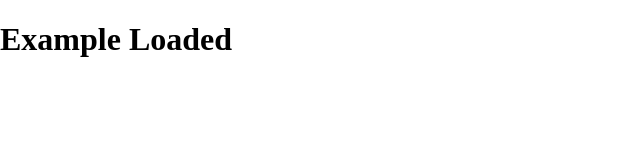
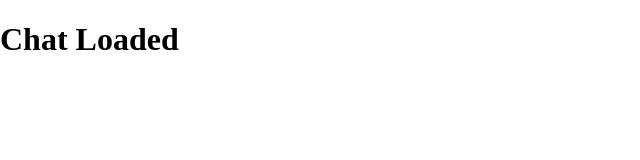
Before and after one commit to CasperRA/stage-manager, a Gatsby site: page / in a window 1280 px wide. Shown: the whole page, without its empty margins (0-640 px from the left). Built offline with nearby package versions, Linux system fonts and the light colour scheme; Gatsby itself is replaced by a stand-in of ours.

Commit message:
Chat start

```diff
--- /dev/null
+++ b/src/components/Chat.js
@@ -0,0 +1,12 @@
+import React from "react";
+import "../styles/global.css";
+
+function Chat() {
+  return (
+    <div>
+      <h1>Chat Loaded</h1>
+    </div>
+  );
+}
+
+export default Chat;
--- a/src/pages/index.js
+++ b/src/pages/index.js
@@ -2,6 +2,7 @@ import * as React from "react";
 
 //components
 import Example from "../components/Example";
+import Chat from "../components/Chat";
 
 // markup
 const IndexPage = () => {
@@ -9,7 +10,7 @@ const IndexPage = () => {
     <main>
       <div>
         <title>Home Page</title>
-        <Example />
+        <Chat />
       </div>
     </main>
   );
```
